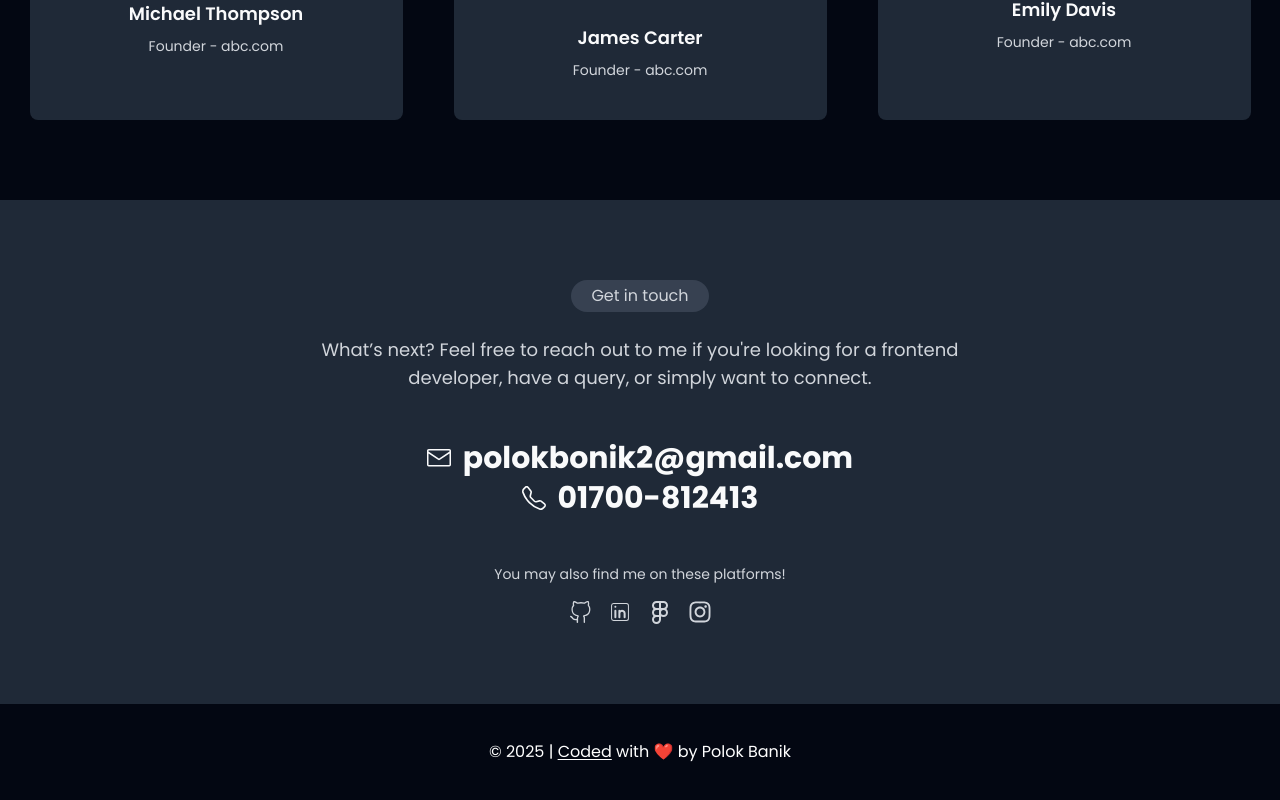
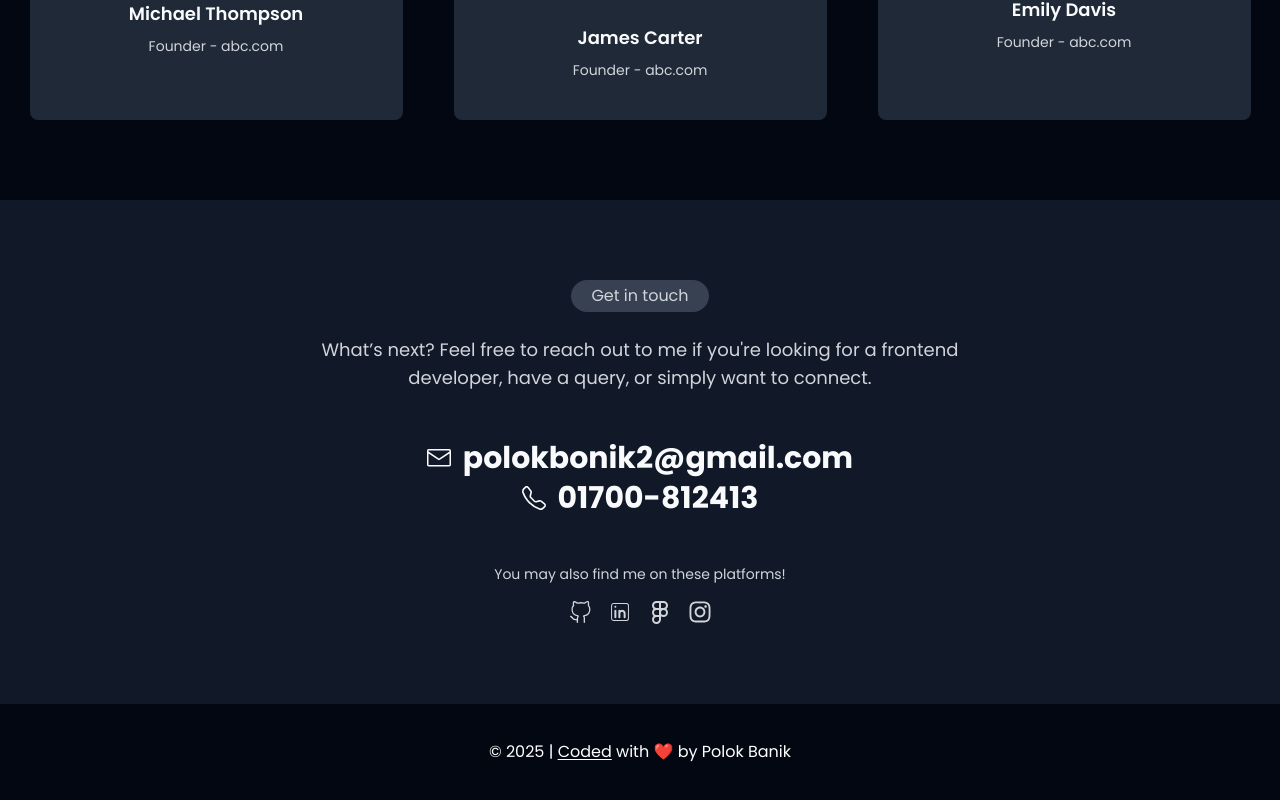
Before and after one commit to palakbanik/my-portfolio-website-react, a React (Vite) app: page / in a window 1280 px wide. Shown: the part 4328-5128 px from the top of the page. Built offline with nearby package versions, Linux system fonts and the light colour scheme.

Commit message:
simple modify

```diff
--- a/src/components/BigComponents/Contact/Contact.jsx
+++ b/src/components/BigComponents/Contact/Contact.jsx
@@ -8,7 +8,7 @@ import { GoMail } from "react-icons/go";
 
 export default function Contact() {
   return (
-    <section id="contacts" className="bg-blueLightColor py-16">
+    <section id="contacts" className="bg-blueDeepColor py-16">
       <div className="max-w-[1280px] mx-auto p-4 flex flex-col items-center justify-center text-center gap-12">
         {/* heading */}
         <div className="flex flex-col items-center justify-center mx-auto gap-4 lg:gap-6 text-center max-w-[650px]">
```
